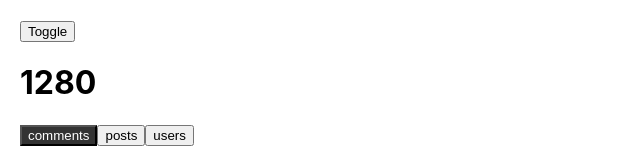
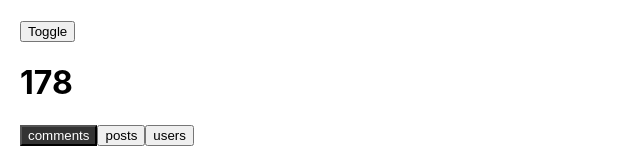
Before and after one commit to Nguyentruongphivolder9/project-react-tiktok, a React (Create React App) app: page / in a window 1280 px wide. Both pictures are taken after a click on the button "Toggle". Shown: the top 160 px of the page, without its empty margins (0-640 px from the left). Built offline with nearby package versions, Linux system fonts and the light colour scheme; no server answers.

Commit message:
setInterval

```diff
--- a/src/Content.js
+++ b/src/Content.js
@@ -7,9 +7,8 @@ function Content() {
     const [datas, setDatas] = useState([]);
     const [type, setType] = useState('comments');
     const [showGoToTop, setShowGoToTop] = useState(false);
-    const [width, setWidth] = useState(window.innerWidth);
-
-    useEffect(() =>{
+    const [clock, setClock] = useState(180);
+    useEffect(() => {
         fetch(`https://jsonplaceholder.typicode.com/${type}`)
             .then(res => res.json())
             .then(datas => {
@@ -19,7 +18,7 @@ function Content() {
 
     useEffect(() => {
         const handleScroll = () => {
-            if(window.scrollY >= 200){
+            if (window.scrollY >= 200) {
                 setShowGoToTop(true);
             } else {
                 setShowGoToTop(false);
@@ -37,21 +36,16 @@ function Content() {
     }, [])
 
     useEffect(() => {
-        const handleResize = () => {
-            setWidth(window.innerWidth);
-        }
+        const intervalId = setInterval(() => {
+            setClock(prev => prev - 1);
+        }, 1000)
 
-        window.addEventListener('resize', handleResize);
-
-        // clearup function
-        return () => {
-            window.removeEventListener('resize', handleResize);
-        }
+        return () => clearInterval(intervalId);
     }, [])
 
     return (
         <div>
-            <h1>{width}</h1>
+            <h1>{clock}</h1>
             {tabs.map(tab => (
                 <button
                     key={tab}
```
